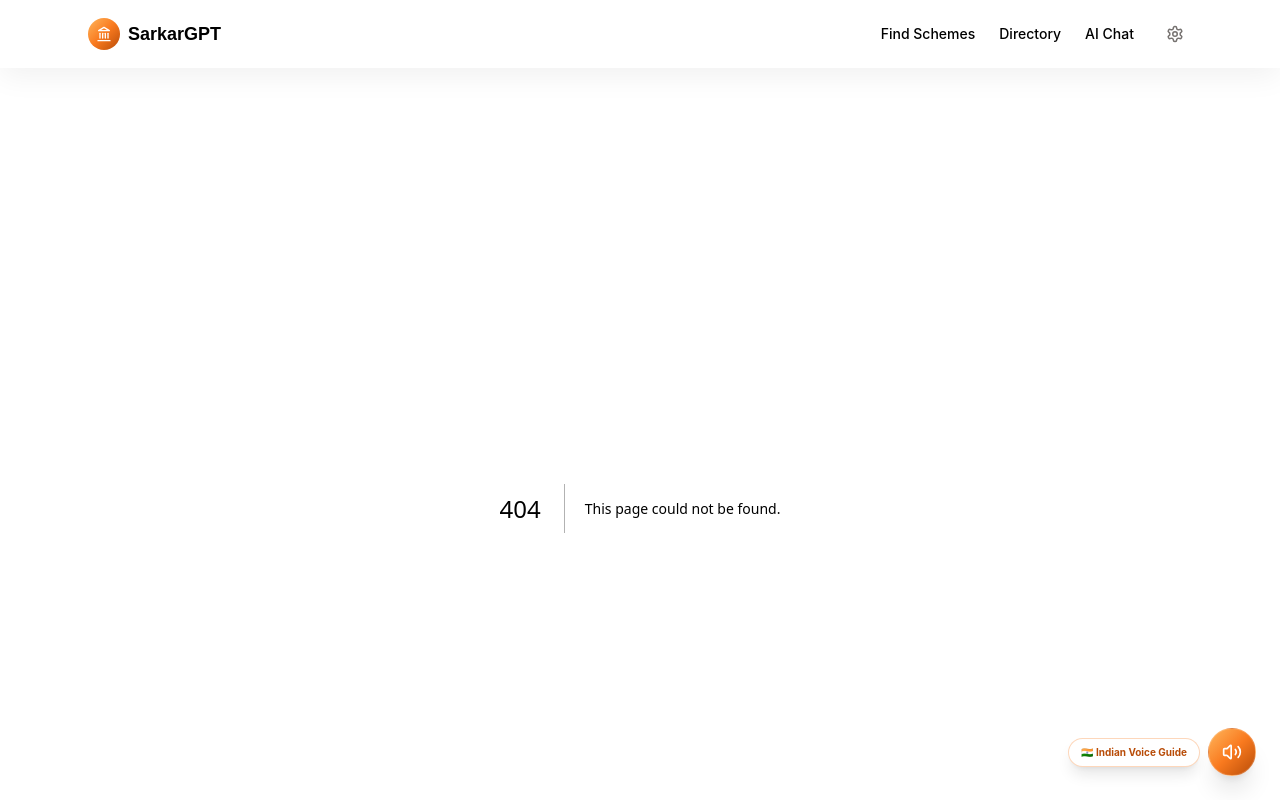
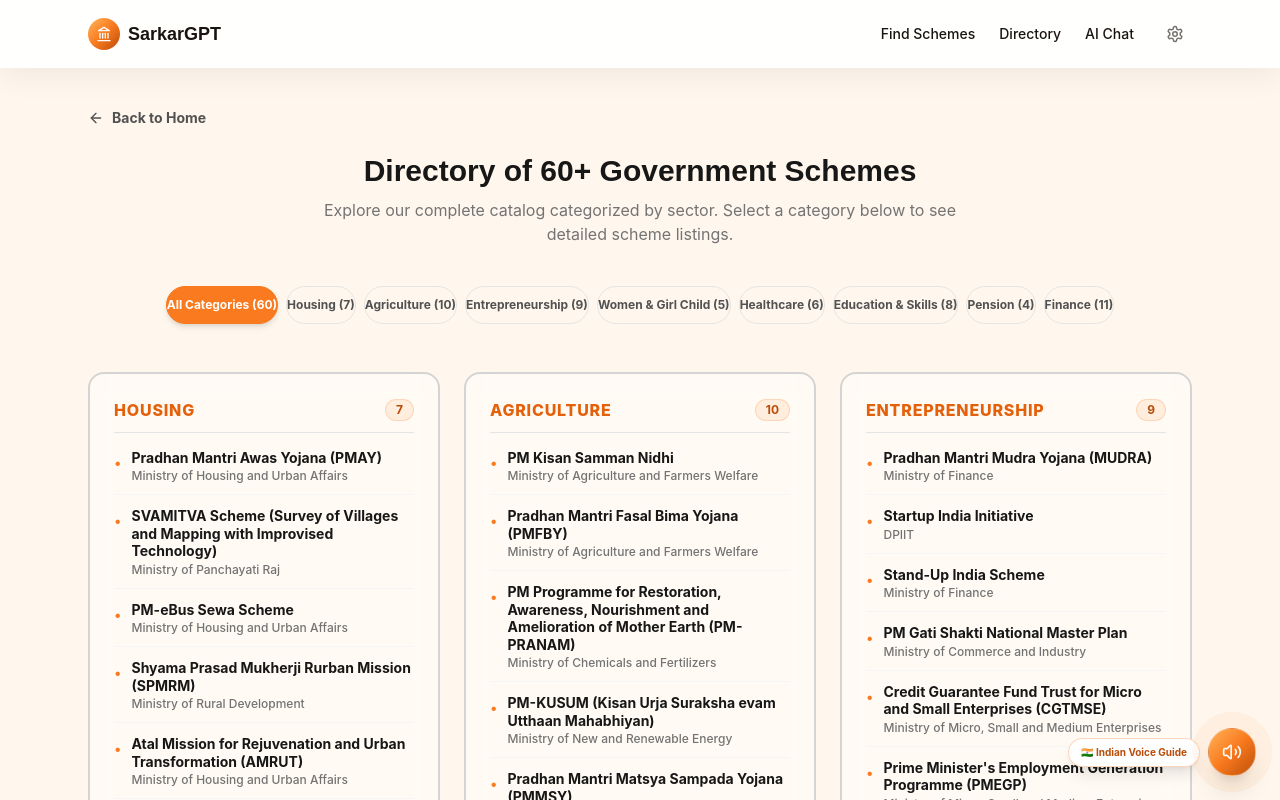
Before and after one commit to Aman-2518/Sarkar-GPT, a Next.js app: page /directory in a window 1280 px wide. Before the commit this address had no page. Shown: the top 800 px of the page. Built offline with nearby package versions, Linux system fonts and the light colour scheme.

Commit message:
feat: move 60+ schemes directory to a dedicated /directory route page

```diff
--- /dev/null
+++ b/app/directory/page.tsx
@@ -0,0 +1,113 @@
+"use client";
+
+import { Scheme } from "@/lib/types";
+import schemesData from "@/data/schemes.json";
+import Link from "next/link";
+import { useState } from "react";
+import { motion, AnimatePresence } from "framer-motion";
+import { ArrowLeft } from "lucide-react";
+
+const schemes = schemesData as Scheme[];
+
+export default function DirectoryPage() {
+  const [selectedCategory, setSelectedCategory] = useState<string | null>(null);
+
+  // Extract all unique categories
+  const categories = Array.from(new Set(schemes.map((s) => s.category)));
+
+  return (
+    <div className="flex flex-col gap-6 pb-12">
+      {/* Back Button */}
+      <div className="flex items-center">
+        <Link
+          href="/"
+          className="inline-flex items-center gap-2 text-sm font-bold text-neutral-600 hover:text-saffron-600 dark:text-saffron-300 dark:hover:text-saffron-400 transition-colors group"
+        >
+          <ArrowLeft size={16} className="transform group-hover:-translate-x-1 transition-transform" />
+          Back to Home
+        </Link>
+      </div>
+
+      <div className="text-center flex flex-col gap-2 mb-4">
+        <h1 className="font-display text-3xl font-extrabold text-neutral-900 dark:text-white leading-tight">
+          Directory of 60+ Government Schemes
+        </h1>
+        <p className="text-base text-neutral-500 dark:text-neutral-400 max-w-2xl mx-auto">
+          Explore our complete catalog categorized by sector. Select a category below to see detailed scheme listings.
+        </p>
+      </div>
+
+      {/* Category selector chips */}
+      <div className="flex flex-wrap justify-center gap-2 mb-6">
+        <button
+          onClick={() => setSelectedCategory(null)}
+          className={`text-xs font-bold px-4.5 py-2.5 rounded-full border transition-all ${
+            selectedCategory === null
+              ? "bg-saffron-500 border-saffron-500 text-white shadow-md"
+              : "border-neutral-200 dark:border-white/10 text-neutral-600 dark:text-neutral-300 hover:border-saffron-500/40 hover:bg-saffron-500/5 hover:text-saffron-600 dark:hover:text-saffron-400"
+          }`}
+        >
+          All Categories ({schemes.length})
+        </button>
+        {categories.map((cat) => {
+          const count = schemes.filter((s) => s.category === cat).length;
+          return (
+            <button
+              key={cat}
+              onClick={() => setSelectedCategory(cat)}
+              className={`text-xs font-bold px-4.5 py-2.5 rounded-full border transition-all ${
+                selectedCategory === cat
+                  ? "bg-saffron-500 border-saffron-500 text-white shadow-md"
+                  : "border-neutral-200 dark:border-white/10 text-neutral-600 dark:text-neutral-300 hover:border-saffron-500/40 hover:bg-saffron-500/5 hover:text-saffron-600 dark:hover:text-saffron-400"
+              }`}
+            >
+              {cat} ({count})
+            </button>
+          );
+        })}
+      </div>
+
+      {/* Grid of Schemes */}
+      <div className="grid gap-6 md:grid-cols-2 lg:grid-cols-3">
+        {categories
+          .filter((cat) => selectedCategory === null || selectedCategory === cat)
+          .map((category) => {
+            const catSchemes = schemes.filter((s) => s.category === category);
+            return (
+              <motion.div
+                key={category}
+                layout
+                initial={{ opacity: 0, scale: 0.95 }}
+                animate={{ opacity: 1, scale: 1 }}
+                transition={{ duration: 0.3 }}
+                className="p-6 rounded-2xl border-2 border-neutral-300 dark:border-zinc-700 bg-white/40 dark:bg-zinc-900/40 backdrop-blur-md flex flex-col gap-4 hover:shadow-lg hover:border-saffron-500/60 transition-all duration-300"
+              >
+                <div className="flex items-center justify-between border-b border-neutral-200 dark:border-white/10 pb-2.5">
+                  <span className="font-extrabold text-base text-saffron-600 dark:text-saffron-400 uppercase tracking-wider">
+                    {category}
+                  </span>
+                  <span className="text-xs bg-saffron-500/10 text-saffron-700 dark:text-saffron-300 px-2.5 py-0.5 rounded-full font-bold border border-saffron-500/20">
+                    {catSchemes.length}
+                  </span>
+                </div>
+                <ul className="flex flex-col gap-3 text-sm">
+                  {catSchemes.map((s) => (
+                    <li
+                      key={s.id}
+                      className="text-neutral-800 dark:text-neutral-200 transition-colors flex items-start gap-2.5 leading-snug font-medium border-b border-neutral-100 dark:border-white/5 last:border-b-0 pb-2.5 last:pb-0"
+                    >
+                      <span className="text-saffron-500 mt-1 flex-shrink-0">•</span>
+                      <div className="flex flex-col">
+                        <span className="font-bold text-neutral-900 dark:text-white leading-tight">{s.name}</span>
+                        <span className="text-xs text-neutral-500 dark:text-neutral-400 mt-0.5">{s.ministry}</span>
+                      </div>
+                    </li>
+                  ))}
+                </ul>
+              </motion.div>
+            );
+          })}
+      </div>
+    </div>
+  );
+}
--- a/app/page.tsx
+++ b/app/page.tsx
@@ -759,54 +759,7 @@
         </div>
       </motion.section>
 
-      {/* 60+ Schemes Directory Section */}
-      <motion.section
-        id="directory"
-        initial={{ opacity: 0, y: 30 }}
-        whileInView={{ opacity: 1, y: 0 }}
-        viewport={{ once: true, margin: "-50px" }}
-        transition={{ duration: 0.5 }}
-        className="flex flex-col gap-8 max-w-6xl mx-auto px-4 pb-16 scroll-mt-24"
-      >
-        <div className="text-center flex flex-col gap-2">
-          <h2 className="font-display text-3xl font-extrabold text-neutral-800 dark:text-white">
-            Directory of 60+ Monitored Government Schemes
-          </h2>
-          <p className="text-base text-ink-900/75 dark:text-saffron-50/75 max-w-2xl mx-auto">
-            Browse our complete live catalog of government schemes across multiple sectors and ministries.
-          </p>
-        </div>
 
-        <div className="grid gap-6 md:grid-cols-2 lg:grid-cols-4">
-          {Array.from(new Set(schemes.map((s) => s.category))).map((category) => {
-            const catSchemes = schemes.filter((s) => s.category === category);
-            return (
-              <motion.div
-                key={category}
-                whileHover={{ scale: 1.02, y: -2 }}
-                className="p-5 rounded-2xl border border-neutral-200 dark:border-white/10 bg-white/40 dark:bg-zinc-900/40 backdrop-blur-md flex flex-col gap-3.5 hover:shadow-lg transition-all duration-300"
-              >
-                <div className="flex items-center justify-between border-b border-neutral-200 dark:border-white/10 pb-2.5">
-                  <span className="font-extrabold text-base text-saffron-600 dark:text-saffron-400 uppercase tracking-wider">
-                    {category}
-                  </span>
-                  <span className="text-xs bg-saffron-500/10 text-saffron-700 dark:text-saffron-300 px-2.5 py-0.5 rounded-full font-bold">
-                    {catSchemes.length}
-                  </span>
-                </div>
-                <ul className="flex flex-col gap-2.5 text-sm">
-                  {catSchemes.map((s) => (
-                    <li key={s.id} className="text-neutral-800 dark:text-saffron-50/85 hover:text-saffron-600 dark:hover:text-saffron-400 transition-colors flex items-start gap-2 leading-snug font-medium">
-                      <span className="text-saffron-500 mt-0.5">•</span>
-                      <span>{s.name}</span>
-                    </li>
-                  ))}
-                </ul>
-              </motion.div>
-            );
-          })}
-        </div>
-      </motion.section>
 
       {/* Upcoming Features & Roadmap Section */}
       <motion.section
--- a/components/Navbar.tsx
+++ b/components/Navbar.tsx
@@ -33,7 +33,7 @@
             <Link href="/find-schemes" className="text-sm font-medium hover:text-saffron-600 transition-colors">
               {t("findSchemes")}
             </Link>
-            <Link href="/#directory" className="text-sm font-medium hover:text-saffron-600 transition-colors">
+            <Link href="/directory" className="text-sm font-medium hover:text-saffron-600 transition-colors">
               Directory
             </Link>
             <Link href="/chat" className="text-sm font-medium hover:text-saffron-600 transition-colors">
```
